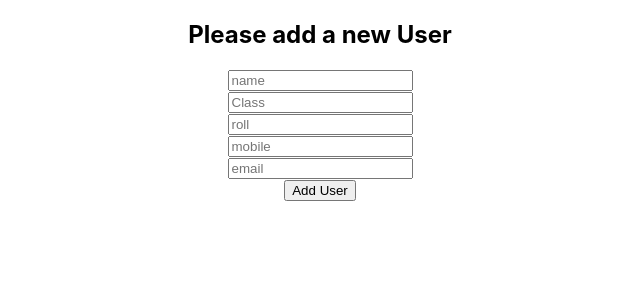
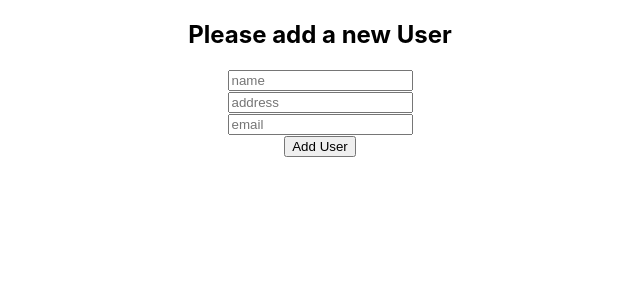
Before and after one commit to esamohammad/node-mongo-crud-client-site-practice-2, a React (Create React App) app: page /users/add in a window 1280 px wide. Shown: the top 300 px of the page, without its empty margins (320-960 px from the left). Built offline with nearby package versions, Linux system fonts and the light colour scheme.

Commit message:
reduce some data field to add user data

```diff
--- a/src/components/AddUser.js
+++ b/src/components/AddUser.js
@@ -41,11 +41,9 @@ const AddUser = () => {
          <form onSubmit={handleAddUser}>
             <input onBlur={handleInputBlur} type="text" name='name' placeholder='name' required />
             <br />
-            <input onBlur={handleInputBlur} type="number" name='class' placeholder='Class' required />
-            <br />
-            <input onBlur={handleInputBlur} type="number" name='roll' placeholder='roll' required />
-            <br />
-            <input onBlur={handleInputBlur} type="text" name='mobail' placeholder='mobile' required />
+
+
+            <input onBlur={handleInputBlur} type="text" name='address' placeholder='address' required />
             <br />
             <input onBlur={handleInputBlur} type="email" name="email" id="" placeholder='email' required />
             <br />
--- a/src/components/Home.js
+++ b/src/components/Home.js
@@ -39,7 +39,7 @@ const Home = () => {
          <div>
             {
                displayUsers.map(user => <p key={user._id}>
-                  {user.name} {user.email}
+                  {user.name} {user.address}{user.email}
                   <button
                      onClick={() => handleDelete(user)}
                   >X</button>
```
